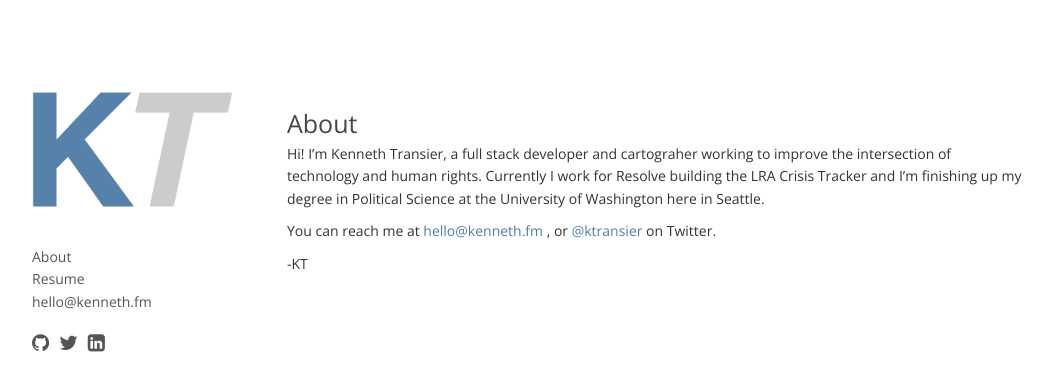
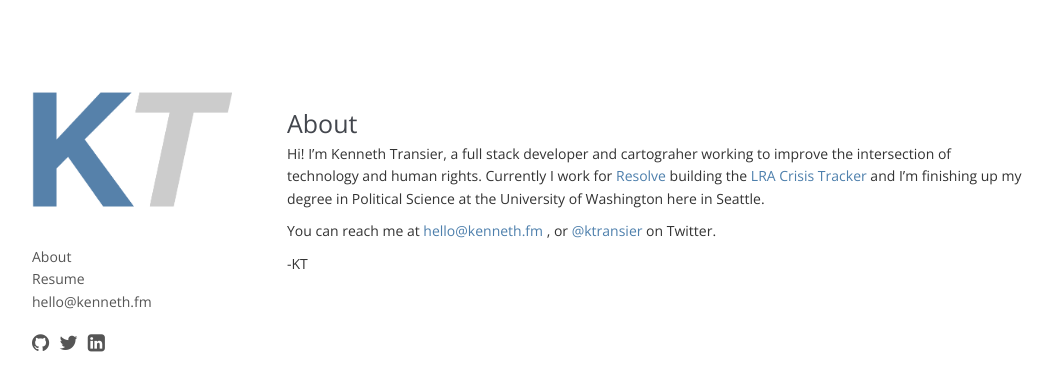
Before and after one commit to ktransier/blog, a Jekyll site: the page built from about/index.md, in a window 1280 px wide. Shown: the top 391 px of the page, without its empty margins (113-1166 px from the left). Built offline with Jekyll 4.4.1, drawn with Linux system fonts in a browser that asks for light colours; nearby versions of some CDN libraries; Markdown is read by kramdown in place of the engine named in the settings; part of the change alters nothing that is shown.

```diff
--- a/about/index.md
+++ b/about/index.md
@@ -5,10 +5,10 @@ published: true
 
 <div class="post-title">About</div>
 
-Hi! I'm Kenneth Transier, a full stack developer and cartograher working to improve the intersection of technology and human rights. Currently I work for Resolve building the LRA Crisis Tracker and I'm finishing up my degree in Political Science at the University of Washington here in Seattle.
+Hi! I'm Kenneth Transier, a full stack developer and cartograher working to improve the intersection of technology and human rights. Currently I work for [Resolve](http://theresolve.org) building the [LRA Crisis Tracker](http://lracrisistracker.com) and I'm finishing up my degree in Political Science at the University of Washington here in Seattle.
 
 You can reach me at
 <a href="mailto:hello@kenneth.fm">hello@kenneth.fm</a>
-, or [@ktransier](http://twitter.com) on Twitter.
+, or [@ktransier](http://twitter.com/ktransier) on Twitter.
 
 -KT
```
